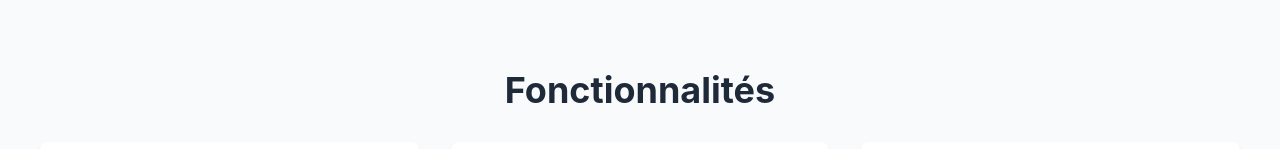
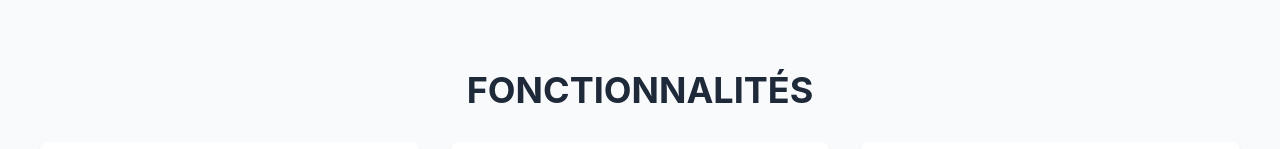
Before and after one commit to Kaylana1968/knillv-landing-page, a Next.js app: page / in a window 1280 px wide. Shown: the part 1067-1216 px from the top of the page. Built offline with nearby package versions, Linux system fonts and the light colour scheme.

Commit message:
add feature animation

```diff
--- a/app/globals.css
+++ b/app/globals.css
@@ -19,7 +19,7 @@
   }
 }
 
-@keyframes fade-in {
+@keyframes fade-in-letter {
   from {
     opacity: 0;
     transform: translateY(10px);
@@ -29,6 +29,10 @@
     transform: translateY(0);
   }
 }
+
+.animate-fade-in-letter {
+  animation: fade-in-letter 0.5s ease-out forwards;
+}
 body {
   font-family: 'Inter', sans-serif;
   background-color: #ebf0f3
--- a/app/page.tsx
+++ b/app/page.tsx
@@ -1,11 +1,37 @@
+'use client'
+import { useState, useEffect, useRef } from "react";
 import Image from "next/image";
 import KnillvDark from "@/public/knillvDark.png";
 import caisse from "@/public/caisse.png";
 
 export default function Page() {
+    const [isVisible, setIsVisible] = useState(false);
+    const sectionRef = useRef(null);
+
+    useEffect(() => {
+        const observer = new IntersectionObserver(
+            ([entry]) => {
+                if (entry.isIntersecting) {
+                    setIsVisible(true);
+                }
+            },
+            { threshold: 0.5 }
+        );
+
+        if (sectionRef.current) {
+            observer.observe(sectionRef.current);
+        }
+
+        return () => {
+            if (sectionRef.current) {
+                observer.unobserve(sectionRef.current);
+            }
+        };
+    }, []);
+
     return (
         <main>
-            <nav className="flex justify-between items-center px-8 py-4 bg-gray-100 shadow-md">
+             <nav className="flex justify-between items-center px-8 py-4 bg-gray-100 shadow-md">
                 <div className="flex items-center gap-2">
                     <Image src={KnillvDark.src} alt="Logo" width={40} height={40} />
                 </div>
@@ -26,7 +52,6 @@ export default function Page() {
             </nav>
 
             <section id="accueil" className="flex flex-row items-center justify-between h-screen px-16">
-
                 <div className="flex flex-col items-start">
                     <Image src={KnillvDark.src} alt="Logo" width={200} height={200} />
                     <h6 className="text-4xl font-bold mt-4">
@@ -40,16 +65,33 @@ export default function Page() {
                         Essayer gratuitement
                     </button>
                 </div>
-
                 <div className="flex items-center">
-                    <Image src={caisse.src} alt="Caisse" width={600} height={600}
-                    />
+                    <Image src={caisse.src} alt="Caisse" width={600} height={600} />
                 </div>
             </section>
-            <section id="fonctionnalites" className="flex flex-col items-center justify-center h-screen px-10 bg-gray-50">
-                <h2 className="text-4xl font-bold text-gray-800 mb-8">Fonctionnalités</h2>
+
+
+            <section
+                id="fonctionnalites"
+                ref={sectionRef}
+                className="flex flex-col items-center justify-center h-screen px-10 bg-gray-50"
+            >
+                <h2 className="text-4xl font-bold text-gray-800 mb-8 ext-blue-500 ">
+                    {Array.from("FONCTIONNALITÉS").map((letter, index) => (
+                        <span
+                            key={index}
+                            className={`inline-block opacity-0 ${
+                                isVisible ? "animate-fade-in-letter" : ""
+                            }`}
+                            style={{
+                                animationDelay: `${index * 0.1}s`,
+                            }}
+                        >
+                            {letter}
+                        </span>
+                    ))}
+                </h2>
                 <div className="grid grid-cols-1 md:grid-cols-3 gap-8">
-
                     <div className="flex flex-col items-center text-center p-6 bg-white rounded-lg shadow-md">
                         <Image src="/path/to/feature1.png" alt="Fonctionnalité 1" width={100} height={100} />
                         <h3 className="text-2xl font-semibold mt-4">Facilité d'utilisation</h3>
@@ -57,7 +99,6 @@ export default function Page() {
                             Une interface intuitive pour une prise en main rapide.
                         </p>
                     </div>
-
                     <div className="flex flex-col items-center text-center p-6 bg-white rounded-lg shadow-md">
                         <Image src="/path/to/feature2.png" alt="Fonctionnalité 2" width={100} height={100} />
                         <h3 className="text-2xl font-semibold mt-4">Gestion complète</h3>
@@ -65,7 +106,6 @@ export default function Page() {
                             Gérez vos ventes, stocks et clients en un seul endroit.
                         </p>
                     </div>
-
                     <div className="flex flex-col items-center text-center p-6 bg-white rounded-lg shadow-md">
                         <Image src="/path/to/feature3.png" alt="Fonctionnalité 3" width={100} height={100} />
                         <h3 className="text-2xl font-semibold mt-4">Support 24/7</h3>
@@ -73,8 +113,8 @@ export default function Page() {
                             Une assistance disponible à tout moment pour vous aider.
                         </p>
                     </div>
-    </div>
-</section>
+                </div>
+            </section>
         </main>
     );
 }
```
